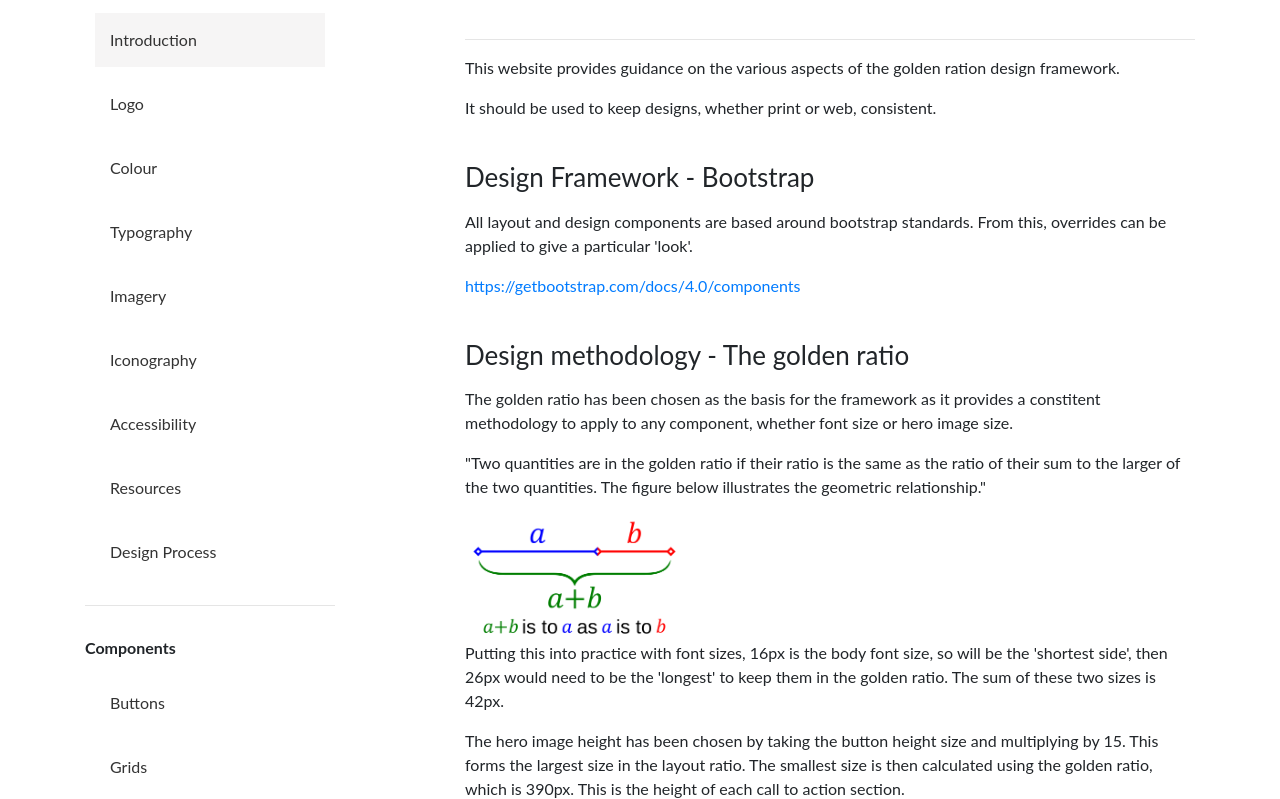
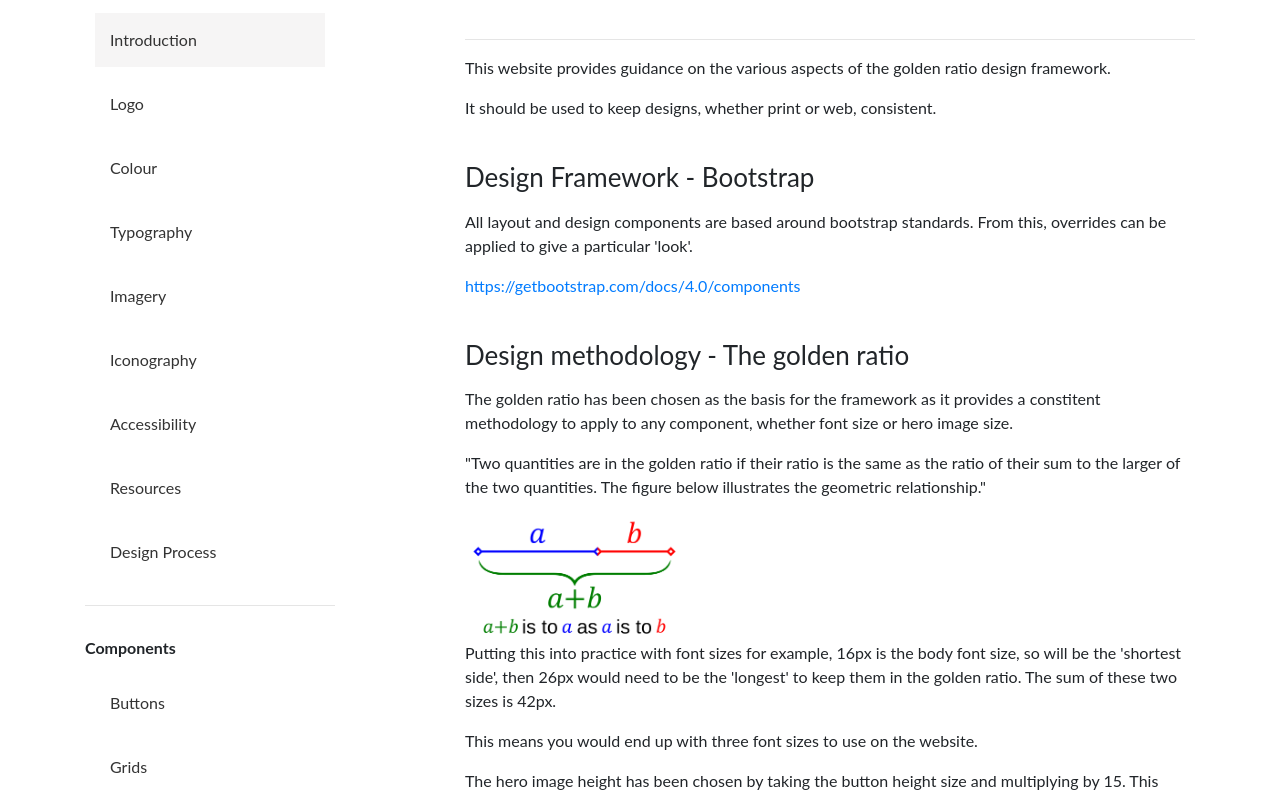
Before and after one commit to danwadman/goldendesign, a plain HTML site: page index.html in a window 1280 px wide. Shown: the part 162-961 px from the top of the page. Drawn offline with nearby package versions, Linux system fonts and the light colour scheme; no server answers.

Commit message:
Update index.html

```diff
--- a/index.html
+++ b/index.html
@@ -40,7 +40,7 @@
                     <h1 class="mb42 b">Golden Ratio Framework</h1>
                     <hr class="mb16">
 
-                    <p>This website provides guidance on the various aspects of the golden ration design framework.</p>
+                    <p>This website provides guidance on the various aspects of the golden ratio design framework.</p>
 
                     <p>It should be used to keep designs, whether print or web, consistent.</p>
 
@@ -62,7 +62,9 @@
                             <img id="ignore" src="images/designs/golden_ratio.png" class="mt10 mb15" alt="Golden Ratio" width="30%">
                         </a>
 
-                        <p>Putting this into practice with font sizes, 16px is the body font size, so will be the 'shortest side', then 26px would need to be the 'longest' to keep them in the golden ratio. The sum of these two sizes is 42px.</p>
+                        <p>Putting this into practice with font sizes for example, 16px is the body font size, so will be the 'shortest side', then 26px would need to be the 'longest' to keep them in the golden ratio. The sum of these two sizes is 42px.</p>
+
+                        <p>This means you would end up with three font sizes to use on the website.</p>
 
                         <p> The hero image height has been chosen by taking the button height size and multiplying by 15. This forms the largest size in the layout ratio. The smallest size is then calculated using the golden ratio, which is 390px. This is the height of each call to action section.</p>
 
```
